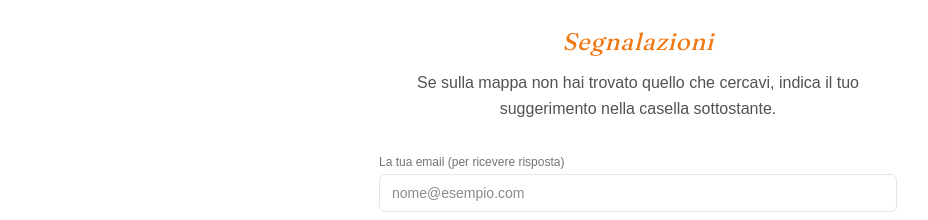
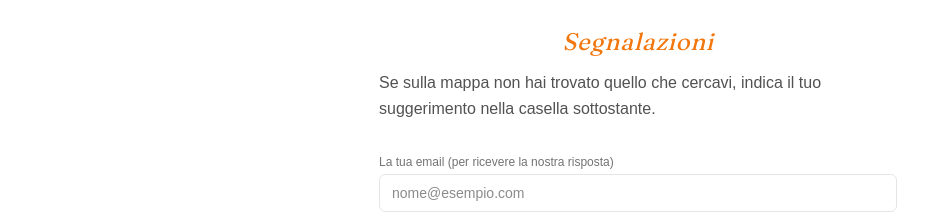
Before and after one commit to lorenzombarbaro/Tuffo-in-Monferrato, a Next.js app: page /contatti in a window 1280 px wide. Shown: the part 293-513 px from the top of the page, without its empty margins (2-930 px from the left). Built offline with nearby package versions, Linux system fonts and the light colour scheme; no server answers.

Commit message:
Allinea paragrafo segnalazioni, testo email risposta

```diff
--- a/src/app/contatti/page.js
+++ b/src/app/contatti/page.js
@@ -27,7 +27,7 @@ export default function Contatti() {
         <h2 className="font-hero italic text-2xl mt-12 mb-3 text-center" style={{ color: '#F2760E' }}>
           Segnalazioni
         </h2>
-        <p className="text-neutral-600 leading-relaxed text-center mb-8">
+        <p className="text-neutral-600 leading-relaxed text-left mb-8">
           Se sulla mappa non hai trovato quello che cercavi, indica il tuo suggerimento nella casella sottostante.
         </p>
 
--- a/src/components/ContactForm.js
+++ b/src/components/ContactForm.js
@@ -37,7 +37,7 @@ export default function ContactForm() {
   return (
     <form onSubmit={handleSubmit} className="space-y-4">
       <div>
-        <label className="block text-xs text-neutral-500 mb-1">La tua email (per ricevere risposta)</label>
+        <label className="block text-xs text-neutral-500 mb-1">La tua email (per ricevere la nostra risposta)</label>
         <input
           type="email"
           required
```
